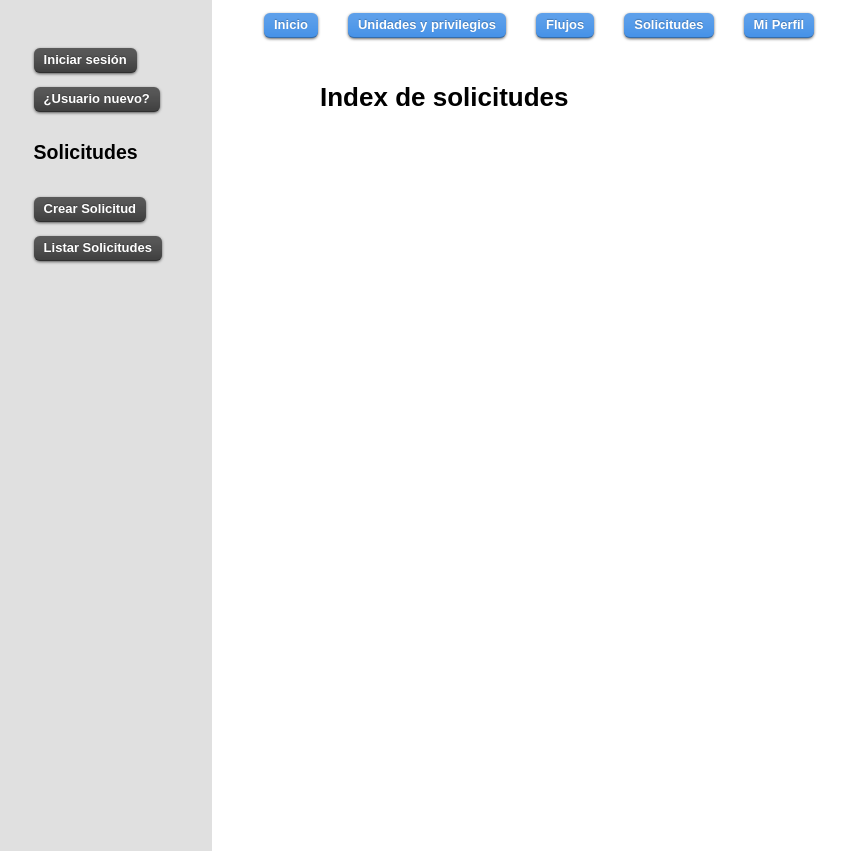
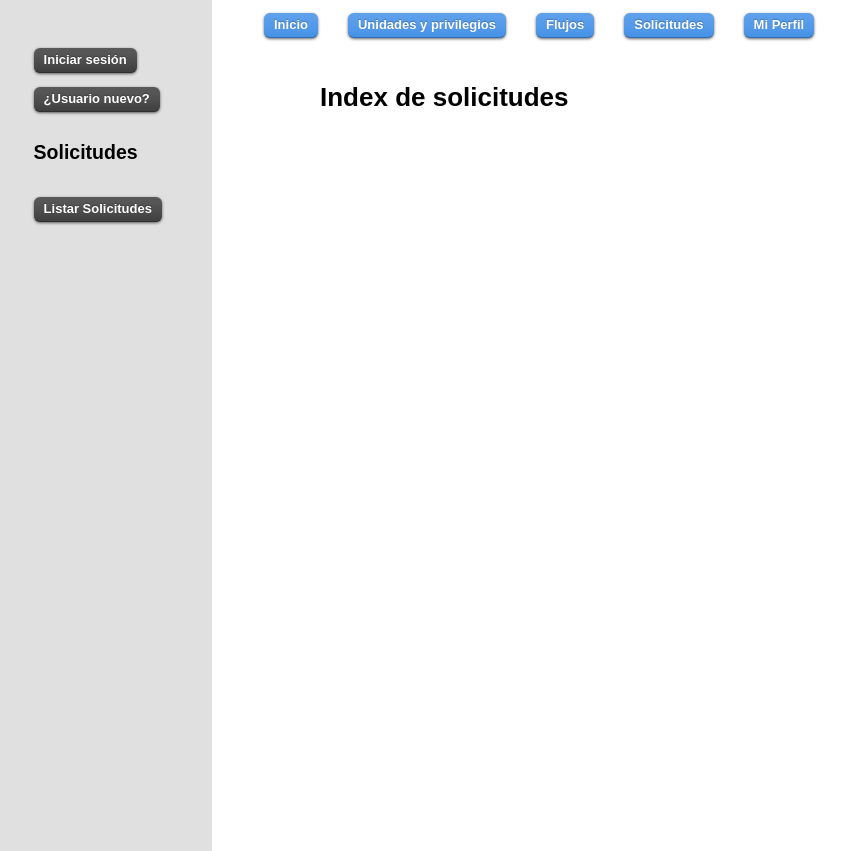
Before and after one commit to bishma-stornelli/flujosdetrabajo, a Django app: page /solicitudes/index/ in a window 1280 px wide. Shown: the part 235-1086 px from the top of the page, without its empty margins (32-879 px from the left). Run offline with Django 3.2, Linux system fonts and the light colour scheme; parts of the project's set-up code (start-up, migrations or seed data) failed here and were passed over.

Commit message:
Eliminado enlace de crear solicitud del submenu, ya que el que esta activo es el que esta en el flujo correspondiente

```diff
--- a/solicitudes/templates/solicitudes/base.html
+++ b/solicitudes/templates/solicitudes/base.html
@@ -2,10 +2,7 @@
 
 {% block submenu %}
     <li><h2>Solicitudes<h2></li>
-    <li>
-	<a href="/solicitudes/crear_solicitud/{{ solicitud.flujo.id }}" class="medium button black">
-            Crear Solicitud	</a>
-	</li>
+
     <li>
 	<a href="/solicitudes/listar_solicitudes/" class="medium button black">
             Listar Solicitudes </a>
```
